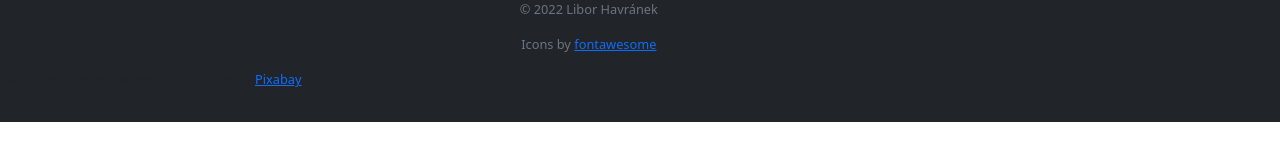
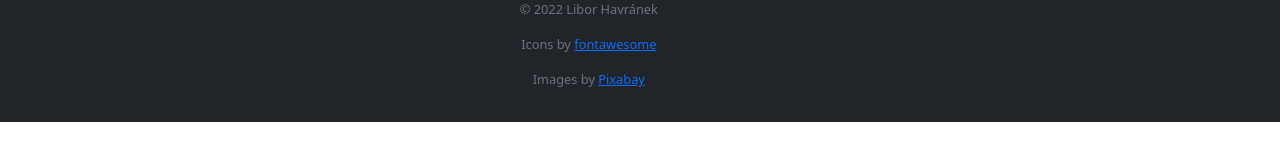
Before and after one commit to liborhavranek/Libor-Havranek-Portfolio_web-page, a plain HTML site: page index.html in a window 1280 px wide. Shown: the part 4339-4482 px from the top of the page. Drawn offline with nearby package versions, Linux system fonts and the light colour scheme.

Commit message:
upgrade footer

```diff
--- a/index.html
+++ b/index.html
@@ -296,7 +296,7 @@
   </ul>
   <p class="text-center text-muted">© 2022 Libor Havránek</p>
   <p class="text-center text-muted">Icons by <a href="https://fontawesome.com/">fontawesome</a></p>
-  <p>class="text-center text-muted">Images by <a href="https://pixabay.com/">Pixabay</a></p>
+  <p class="text-center text-muted">Images by <a href="https://pixabay.com/">Pixabay</a></p>
 </footer>
 
 
```
